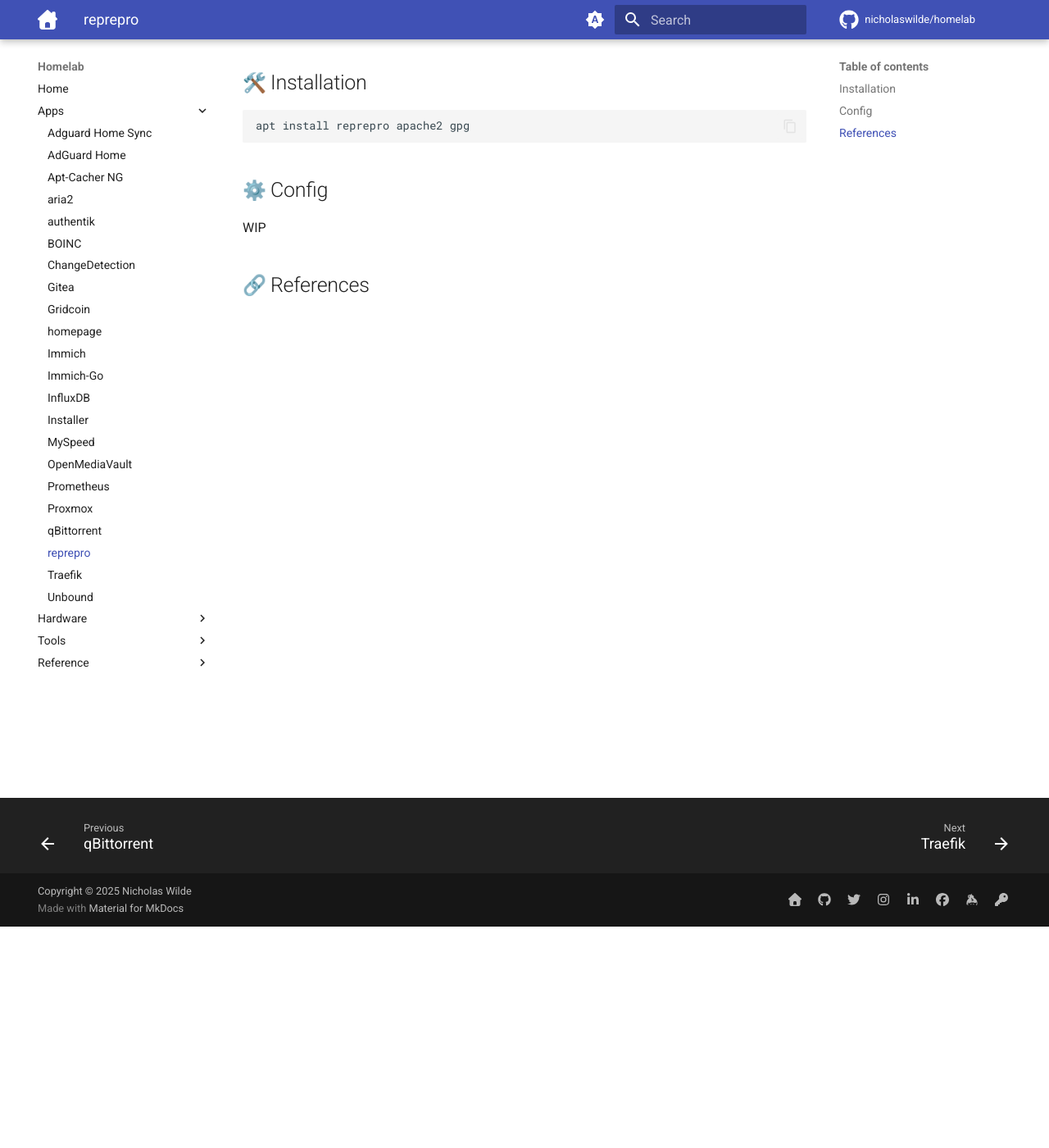
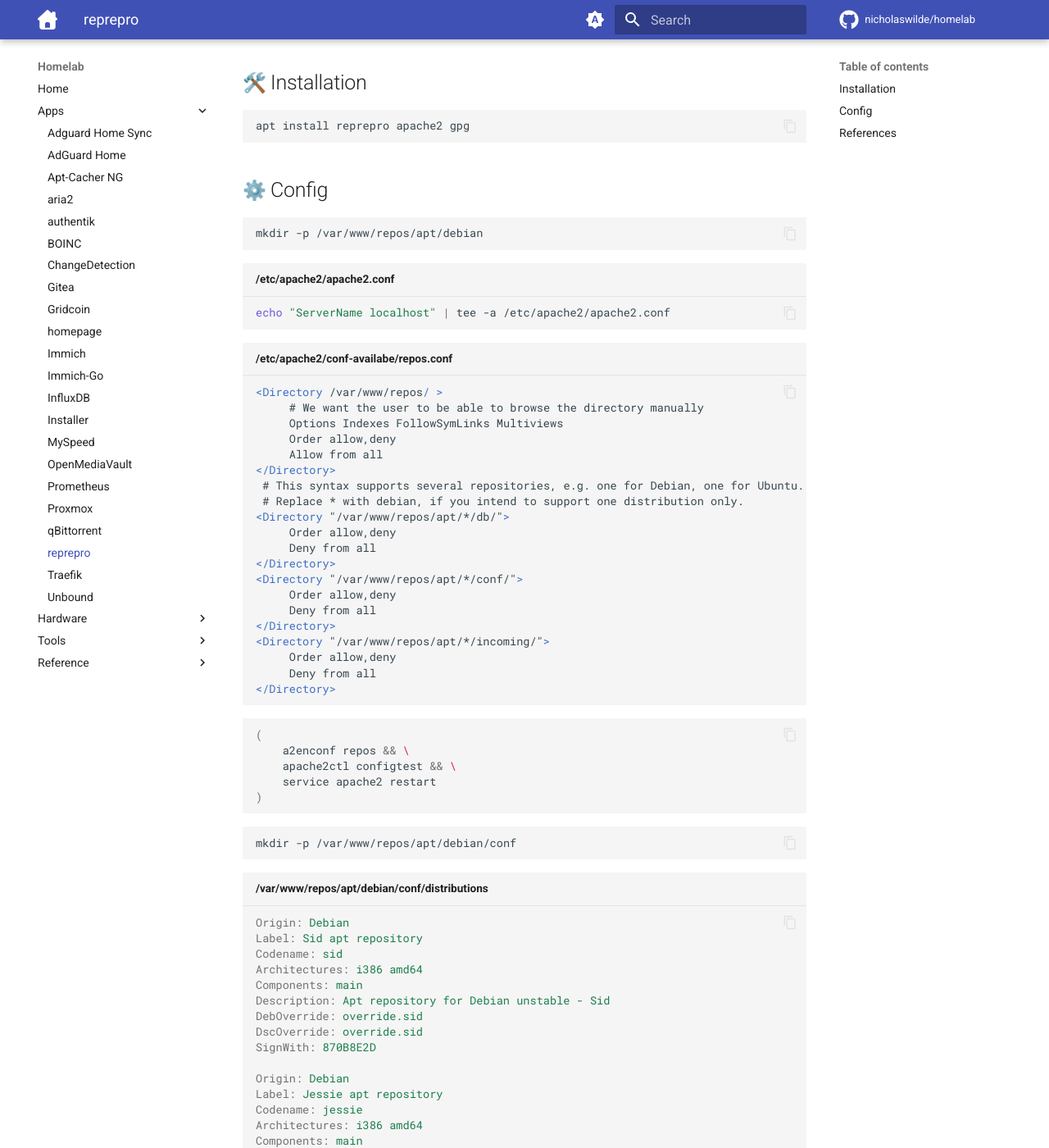
Before and after one commit to nicholaswilde/homelab, an MkDocs documentation site: the page built from docs/apps/reprepro.md, in a window 1280 px wide and 1400 px high, scrolled down 270 px. Shown: the whole window at 82% size. Built offline with MkDocs 1.6.1 and Material for MkDocs 9.7.7, drawn with Linux system fonts in a browser that asks for light colours; emoji names are drawn with the system emoji font; comment, search, counter and statistics services are not loaded; some of the changed text lies outside the part shown.

Commit message:
Update reprepro.md

````diff
--- a/docs/apps/reprepro.md
+++ b/docs/apps/reprepro.md
@@ -18,6 +18,81 @@
 
 ## :gear: Config
 
+```shell
+mkdir -p /var/www/repos/apt/debian
+```
+
+```shell title="/etc/apache2/apache2.conf"
+echo "ServerName localhost" | tee -a /etc/apache2/apache2.conf
+```
+
+```xml title="/etc/apache2/conf-availabe/repos.conf"
+<Directory /var/www/repos/ >
+     # We want the user to be able to browse the directory manually
+     Options Indexes FollowSymLinks Multiviews
+     Order allow,deny
+     Allow from all
+</Directory>
+ # This syntax supports several repositories, e.g. one for Debian, one for Ubuntu.
+ # Replace * with debian, if you intend to support one distribution only.
+<Directory "/var/www/repos/apt/*/db/">
+     Order allow,deny
+     Deny from all
+</Directory>
+<Directory "/var/www/repos/apt/*/conf/">
+     Order allow,deny
+     Deny from all
+</Directory>
+<Directory "/var/www/repos/apt/*/incoming/">
+     Order allow,deny
+     Deny from all
+</Directory>
+```
+
+```shell
+(
+    a2enconf repos && \
+    apache2ctl configtest && \
+    service apache2 restart
+)
+```
+
+```shell
+mkdir -p /var/www/repos/apt/debian/conf
+```
+
+```ini title="/var/www/repos/apt/debian/conf/distributions"
+Origin: Debian
+Label: Sid apt repository
+Codename: sid
+Architectures: i386 amd64
+Components: main
+Description: Apt repository for Debian unstable - Sid
+DebOverride: override.sid
+DscOverride: override.sid
+SignWith: 870B8E2D
+
+Origin: Debian
+Label: Jessie apt repository
+Codename: jessie
+Architectures: i386 amd64
+Components: main
+Description: Apt repository for Debian testing - Jessie
+DebOverride: override.jessie
+DscOverride: override.jessie
+SignWith: 870B8E2D
+
+Origin: Debian
+Label: Wheezy apt repository
+Codename: wheezy
+Architectures: i386 amd64
+Components: main
+Description: Apt repository for Debian stable - Wheezy
+DebOverride: override.wheezy
+DscOverride: override.wheezy
+SignWith: 870B8E2D
+```
+
 WIP
 
 ## :link: References
````
